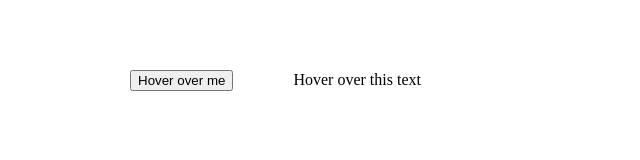
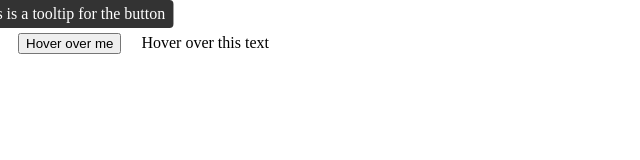
Before and after one commit to acciojob/react-composition-3-accio-Akshaya, a React app: page / in a window 1280 px wide. Both pictures are taken after a click on the button "Hover over me". Shown: the whole page, without its empty margins (0-640 px from the left). Built offline with nearby package versions, Linux system fonts and the light colour scheme.

Commit message:
initial commit

```diff
--- a/src/components/Tooltip.js
+++ b/src/components/Tooltip.js
@@ -1,5 +1,6 @@
+// Tooltip.js
 import React, { useState } from 'react';
-import '../styles/App.css'; // ✅ Corrected path
+import '../styles/App.css';
 
 const Tooltip = ({ text, children }) => {
   const [visible, setVisible] = useState(false);
@@ -11,7 +12,9 @@ const Tooltip = ({ text, children }) => {
       onMouseLeave={() => setVisible(false)}
     >
       {children}
-      {visible && <span className="tooltiptext">{text}</span>}
+      <span className={`tooltiptext ${visible ? 'show' : 'hide'}`}>
+        {text}
+      </span>
     </div>
   );
 };
--- a/src/styles/App.css
+++ b/src/styles/App.css
@@ -1,10 +1,6 @@
-*{
-    margin :20px;
-}
 .tooltip {
     position: relative;
     display: inline-block;
-    cursor: pointer;
     margin: 10px;
   }
 
@@ -13,13 +9,24 @@
     bottom: 125%;
     left: 50%;
     transform: translateX(-50%);
-    background-color: red;
+    background-color: #333;
     color: #fff;
-    text-align: center;
     padding: 5px 8px;
     border-radius: 4px;
     white-space: nowrap;
     z-index: 1;
-    opacity: 0.9;
+    opacity: 0;
+    visibility: hidden;
+    transition: opacity 0.2s ease;
+  }
+
+  /* Classes for visibility toggle */
+  .show {
+    opacity: 1;
     visibility: visible;
   }
+
+  .hide {
+    opacity: 0;
+    visibility: hidden;
+  }
```
